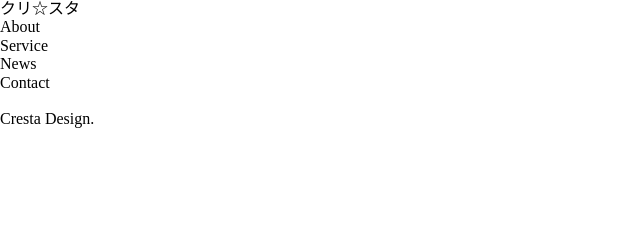
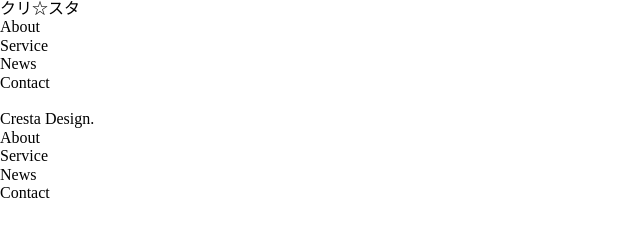
Before and after one commit to yukimiyake0607/crestadesign, a plain HTML site: page index.html in a window 1280 px wide. Shown: the whole page, without its empty margins (0-640 px from the left). Drawn offline with Linux system fonts and the light colour scheme.

Commit message:
sectionとタイトルを追加

```diff
--- a/index.html
+++ b/index.html
@@ -42,18 +42,32 @@
     <!-- main -->
     <main>
 
+        <div class="wrapper">
             <!-- about -->
+            <section id="about">
+                <h2 class="section-title">About</h2>
+            </section>
             <!-- //about -->
 
             <!-- service -->
+            <section id="service">
+                <h2 class="section-title">Service</h2>
+            </section>
             <!-- //service -->
 
             <!-- news -->
+            <section id="news">
+                <h2 class="section-title">News</h2>
+            </section>
             <!-- //news -->
 
             <!-- contact -->
+            <section id="contact">
+                <h2 class="section-title">Contact</h2>
+            </section>
             <!-- //contact -->
 
+        </div>
     </main>
     <!-- //main -->
 
```
Lines whose indentation alone changed are shown as unchanged.
